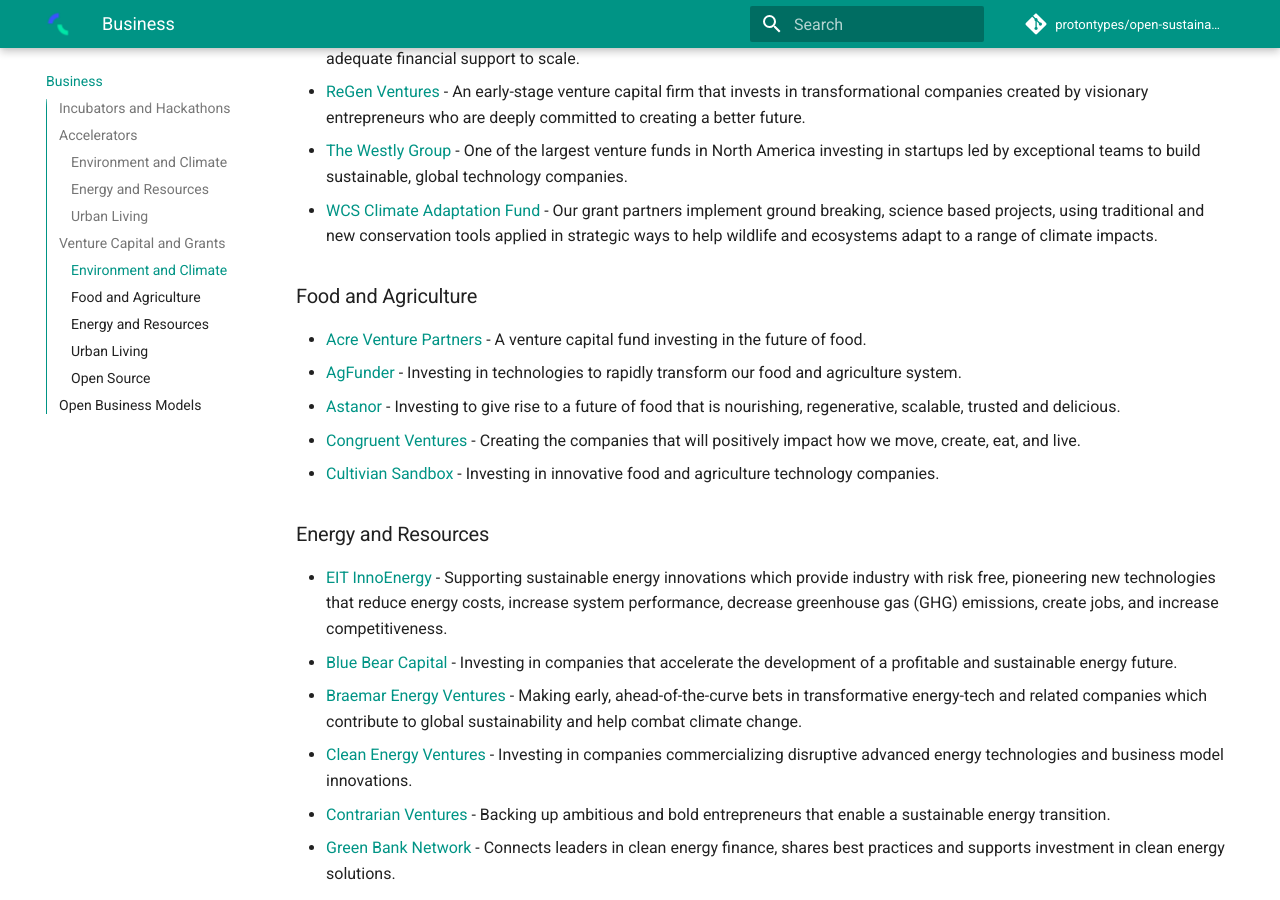
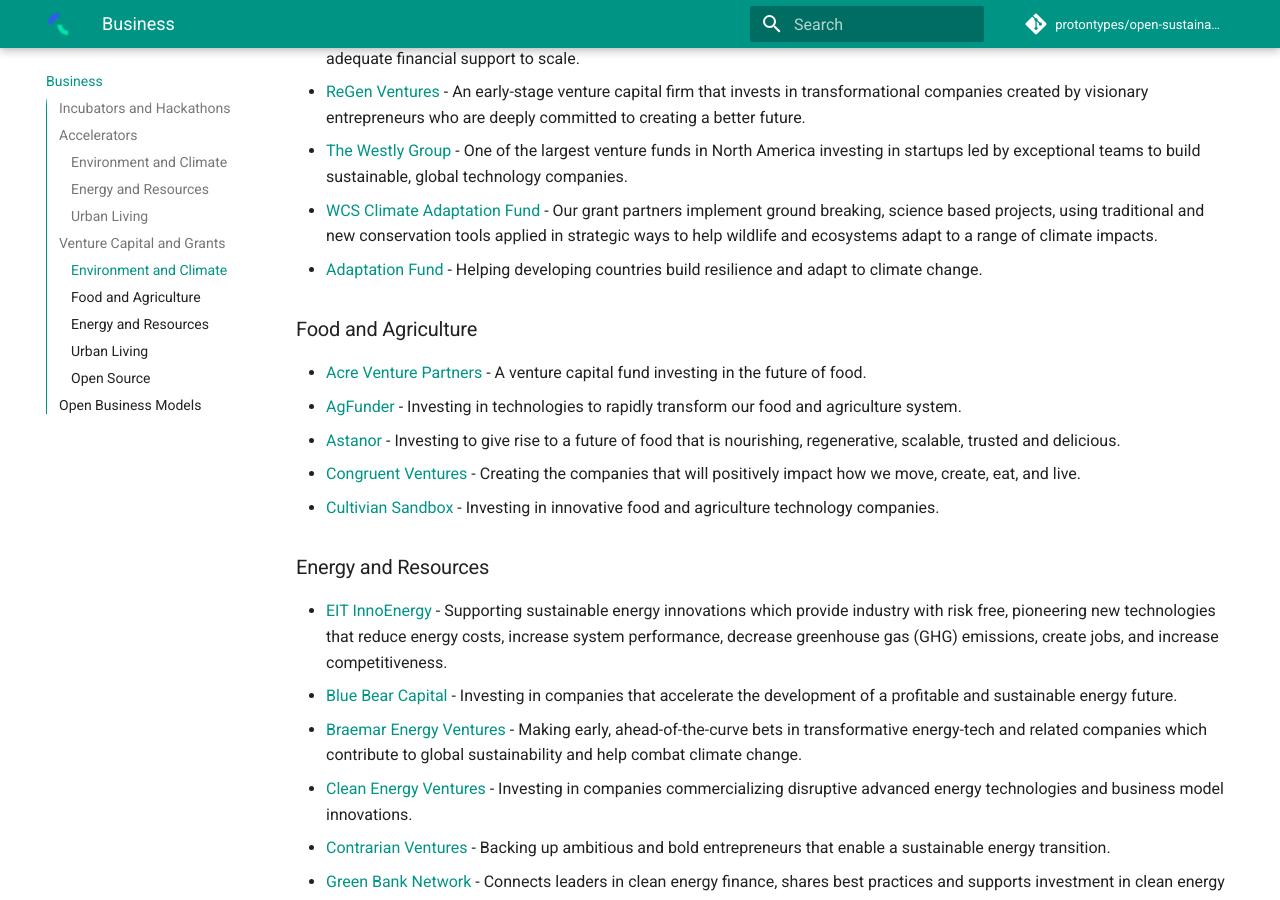
Before and after one commit to protontypes/open-sustainable-technology, an MkDocs documentation site: the page built from docs/BUSINESS.md, in a window 1280 px wide and 900 px high, scrolled down 5134 px. Built offline with MkDocs 1.6.1 and Material for MkDocs 9.7.7, drawn with Linux system fonts in a browser that asks for light colours; comment, search, counter and statistics services are not loaded.

Commit message:
Update BUSINESS.md

```diff
--- a/docs/BUSINESS.md
+++ b/docs/BUSINESS.md
@@ -112,6 +112,7 @@
 * [ReGen Ventures](https://regen.vc/) - An early-stage venture capital firm that invests in transformational companies created by visionary entrepreneurs who are deeply committed to creating a better future.
 * [The Westly Group](https://www.westlygroup.com/) - One of the largest venture funds in North America investing in startups led by exceptional teams to build sustainable, global technology companies.
 * [WCS Climate Adaptation Fund](https://www.wcsclimateadaptationfund.org/) - Our grant partners implement ground breaking, science based projects, using traditional and new conservation tools applied in strategic ways to help wildlife and ecosystems adapt to a range of climate impacts.
+* [Adaptation Fund](https://www.adaptation-fund.org/) - Helping developing countries build resilience and adapt to climate change.
 
 
 ### Food and Agriculture
```
